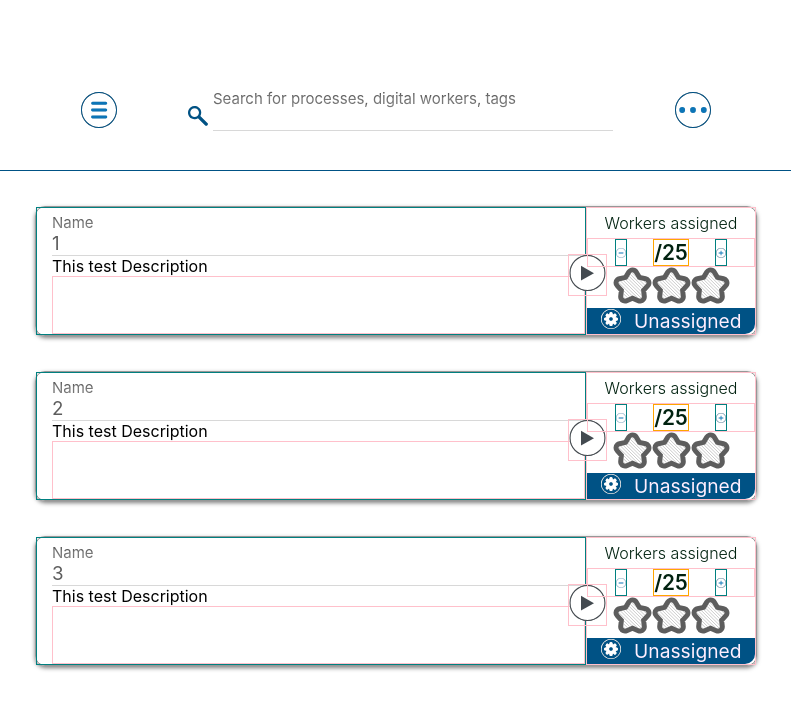
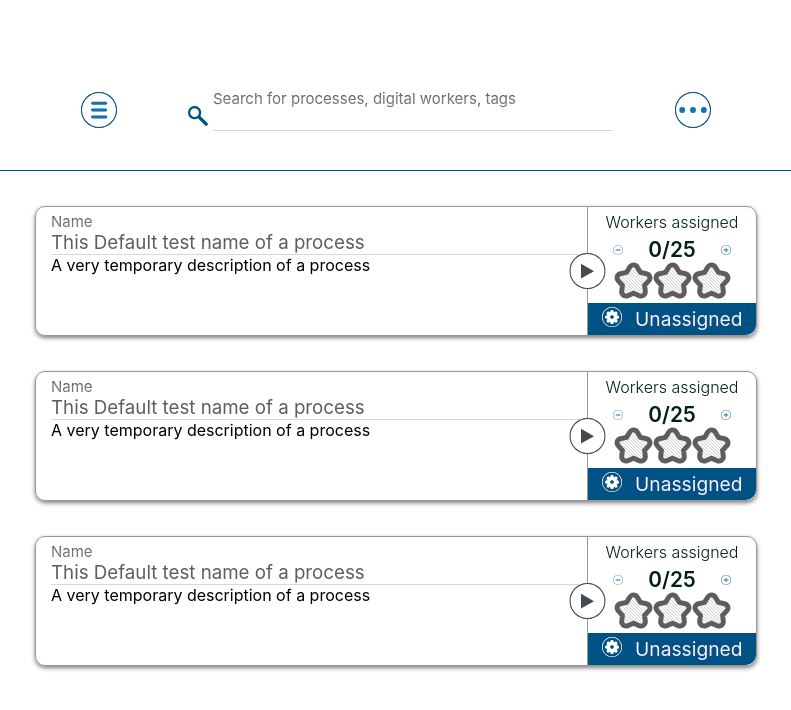
Before and after one commit to lepris/Test-BLP, a React (Create React App) app: page / in a window 1280 px wide. Shown: the top 710 px of the page, without its empty margins (244-1035 px from the left). Built offline with nearby package versions, Linux system fonts and the light colour scheme.

Commit message:
Default props for TaskCard

```diff
--- a/src/App.js
+++ b/src/App.js
@@ -18,7 +18,7 @@ class App extends Component {
 
 
         <div className='middle'>
-          {tasks.map(task => <OTaskCard procName={task} procDescription={'This test Description'} />)}
+          {tasks.map(task => <OTaskCard />)}
 
 
 
--- a/src/components/OTaskCard.jsx
+++ b/src/components/OTaskCard.jsx
@@ -1,4 +1,5 @@
 import React, { Component } from 'react';
+import PropTypes from 'prop-types';
 import '../styles/OTaskCard.css'
 
 import {
@@ -14,7 +15,10 @@ import ProgressBar from '../components/ProgressBar';
 
 class TaskCard extends Component {
 
-    state = {}
+    state = {
+        showAssignMenu: false,
+        showPriorityMenu: false
+    }
     render() {
         const {
             procName,
@@ -30,14 +34,14 @@ class TaskCard extends Component {
         } = this.props;
         return (
             <div className='task-card-wrapper frame-box-shadow'>
-                <div className='task-first-column teal-border'>
+                <div className='task-first-column '>
                     <label className=' process-name-label label-text text-inner-shadow'>Name</label>
                     <h3 className='process-name '>{procName}</h3>
                     <span>{procDescription}</span>
-                    <div className='details-wrapper pink-border'>
+                    <div className='details-wrapper '>
                         {assigned
                             ? details
-                                ? <div className='details-bar-bar teal-border'>
+                                ? <div className='details-bar-bar '>
                                     <ToggleIcon />
                                     <div className='progress-blur' >
                                         <table style={{ 'margin-left': '50px' }}>
@@ -52,15 +56,15 @@ class TaskCard extends Component {
                                         </table>
                                     </div>
                                 </div>
-                                : <div className='details-bar-bar teal-border'><ToggleIcon /> <ProgressBar tasksTotal={tasksTotal} tasksQueue={tasksQueue} /></div>
+                                : <div className='details-bar-bar '><ToggleIcon /> <ProgressBar tasksTotal={tasksTotal} tasksQueue={tasksQueue} /></div>
                             : null
                         }
                     </div>
                 </div>
 
 
-                <div className='task-second-column pink-border'>
-                    <div className='play-pause pink-border'>
+                <div className='task-second-column '>
+                    <div className='play-pause '>
                         {assigned
                             ? <PauseProcessIcon />
                             : <PlayIcon />
@@ -68,14 +72,14 @@ class TaskCard extends Component {
                     </div>
                     <h4 className='workers-assigned'>Workers assigned</h4>
 
-                    <div className='workers-wrapper pink-border'>
-                        <div className='plus-minus teal-border'>
+                    <div className='workers-wrapper '>
+                        <div className='plus-minus '>
                             <DecreaseRbIcon />
                         </div>
-                        <span className='workers-number orange-border'>
+                        <span className='workers-number '>
                             {workers}/25
                         </span>
-                        <div className='plus-minus teal-border'>
+                        <div className='plus-minus '>
                             <IncreaseRbIcon />
                         </div>
                     </div>
@@ -93,5 +97,28 @@ class TaskCard extends Component {
         );
     }
 }
-
+TaskCard.propTypes = {
+    procName: PropTypes.string,
+    procDescription: PropTypes.string,
+    assigned: PropTypes.bool,
+    priority: PropTypes.number,
+    workers: PropTypes.number,
+    details: PropTypes.bool,
+    timeRemaining: PropTypes.string,
+    avgTime: PropTypes.string,
+    tasksTotal: PropTypes.number,
+    tasksQueue: PropTypes.number,
+}
+TaskCard.defaultProps = {
+    procName: 'This Default test name of a process',
+    procDescription: 'A very temporary description of a process',
+    assigned: false,
+    priority: 0,
+    workers: 0,
+    details: false,
+    timeRemaining: '2h',
+    avgTime: '10m',
+    tasksTotal: 66,
+    tasksQueue: 66,
+}
 export default TaskCard;
```
